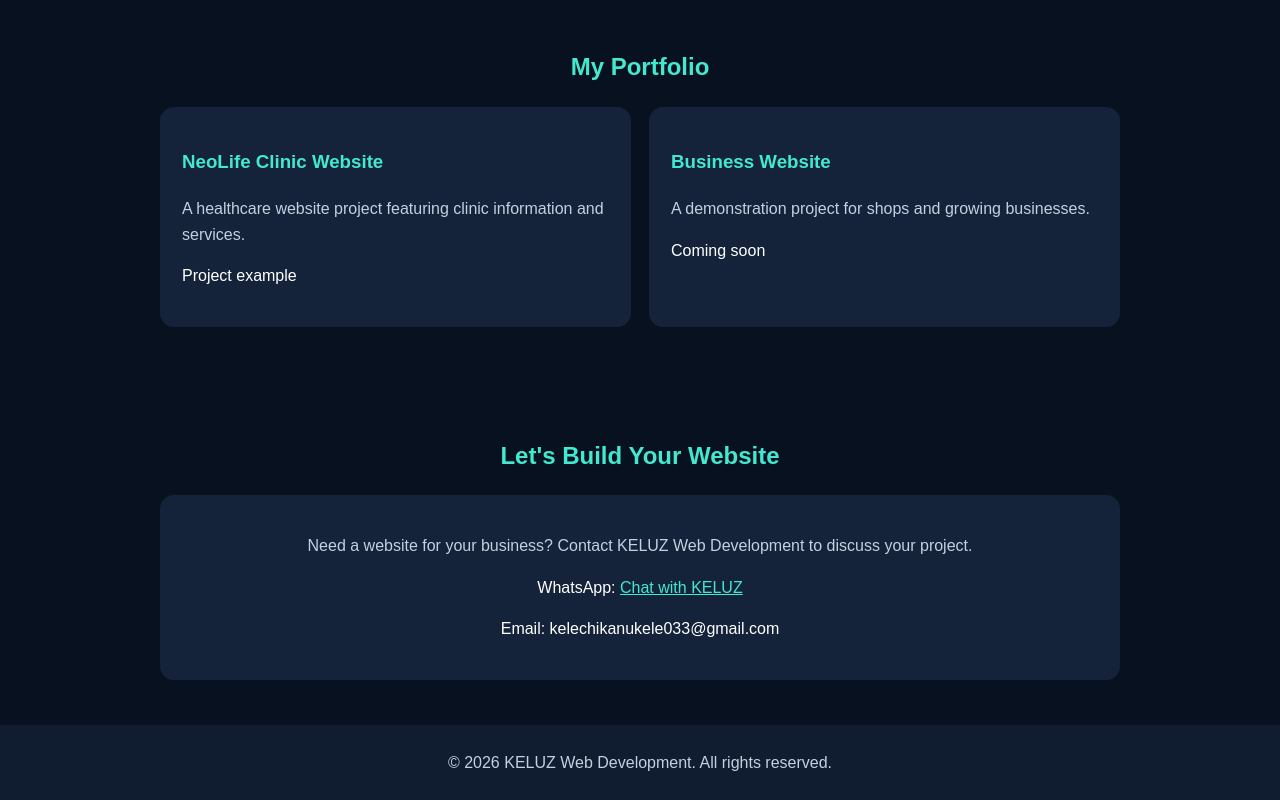
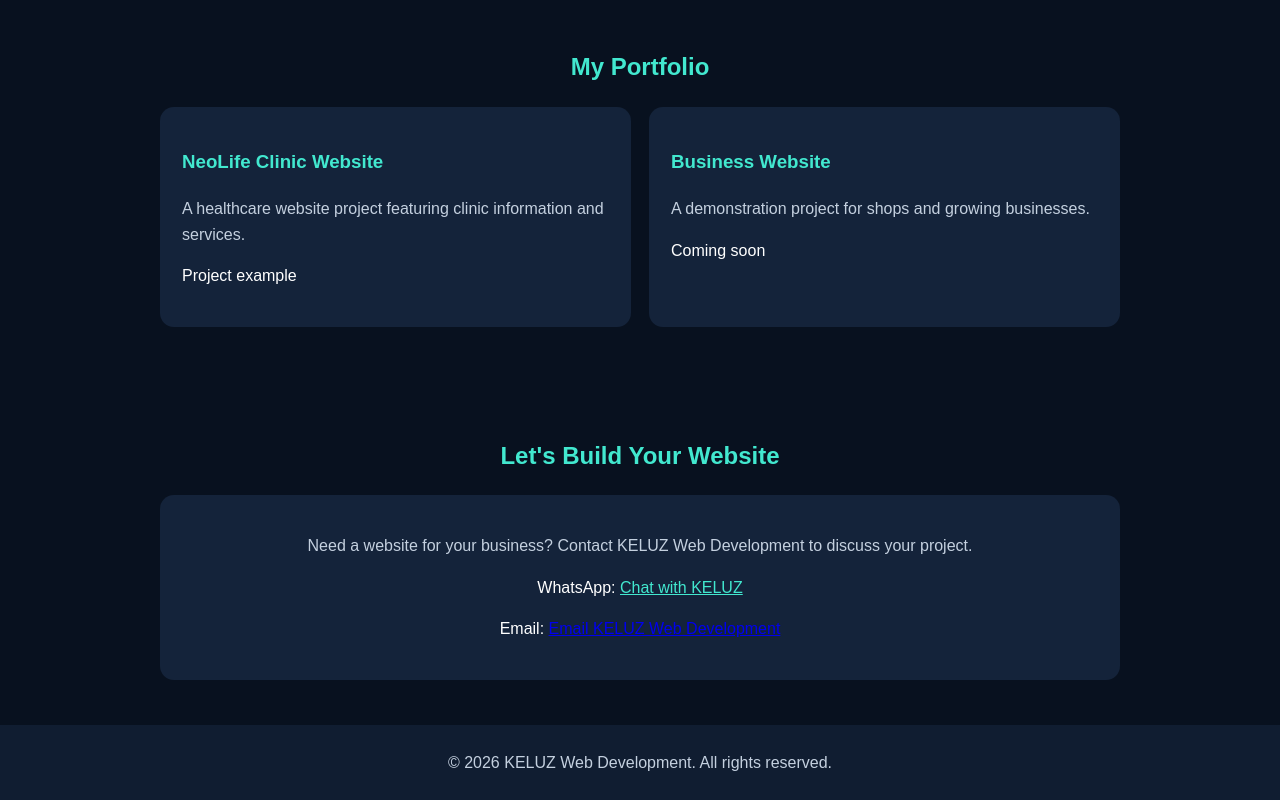
Before and after one commit to KELUZ358-art/keluz-web-development-, a plain HTML site: page index.html in a window 1280 px wide. Shown: the part 973-1773 px from the top of the page. Drawn offline with Linux system fonts and the light colour scheme.

Commit message:
Update email contact format in index.html

```diff
--- a/index.html
+++ b/index.html
@@ -108,7 +108,13 @@
     Chat with KELUZ
   </a>
 	</p>
-        <p>Email: kelechikanukele033@gmail.com</p>
+	      <p>
+  Email:
+  <a href="mailto: kelechikanukele033@gmail.com
+     style="color:#42e8cf;">
+    Email KELUZ Web Development
+  </a>
+	      </p>
       </div>
     </section>
   </main>
```
